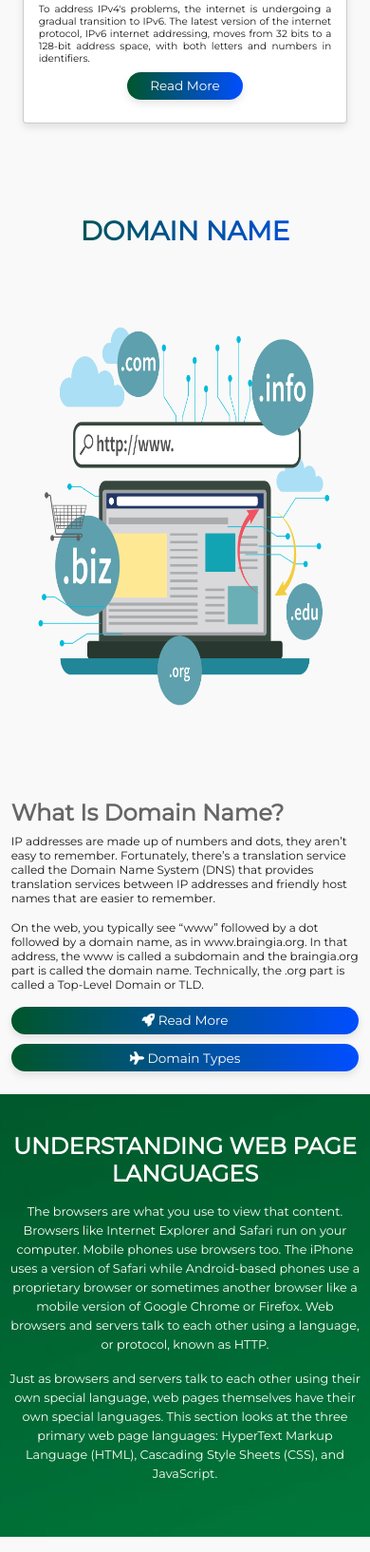
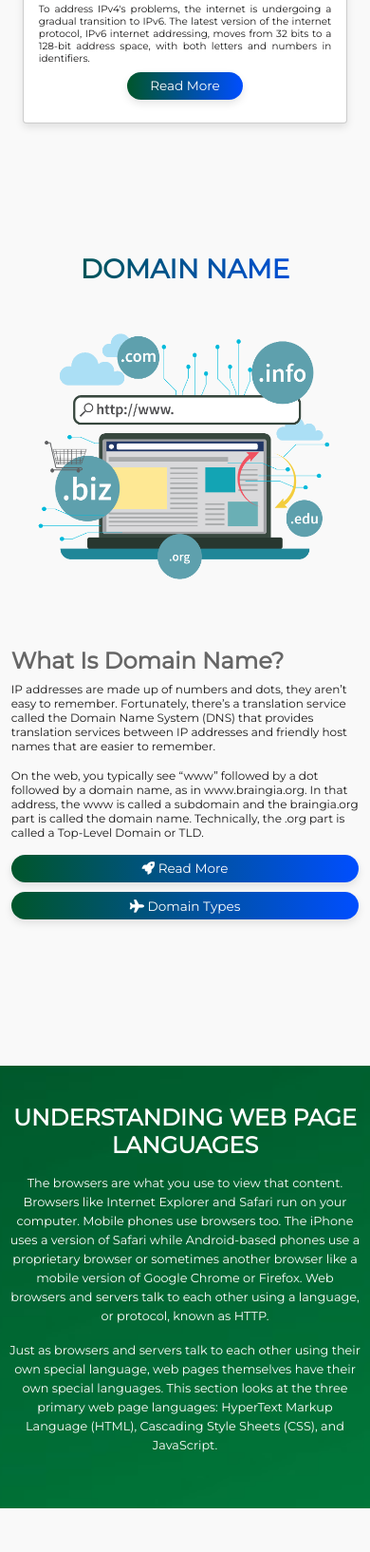
Before and after one commit to geekyari/WEBD-Presentation, a plain HTML site: page index.html in a window 390 px wide. Shown: the part 1966-3600 px from the top of the page at 95% size. Drawn offline with Linux system fonts and the light colour scheme.

Commit message:
Responsiveness improved

```diff
--- a/style.css
+++ b/style.css
@@ -237,6 +237,10 @@
     text-transform: none;
 }
 
+.domainName{
+    margin-top: -10rem;
+}
+
 .webpage{
     text-align: center;
     padding: 5rem 1rem;
@@ -442,6 +446,11 @@
         padding-bottom: 2rem;
     }
 
+    .webpage{
+        margin-top: 3rem;
+        margin-bottom: 3rem;
+    }
+
 }
 
 @media (max-width:768px){
@@ -499,6 +508,7 @@
 
     .domainName{
         background-position: right;
+        margin-top: 5rem;
     }
 
     .domainName .image img{
@@ -513,8 +523,21 @@
         padding-left: 0rem;
     }
 
+    .webpage{
+        margin-top: 5rem;
+        margin-bottom: 5rem;
+    }
+
+
 }
 
+@media (max-width:749px){
+
+    .webpage{
+        margin-top: 10rem;
+        margin-bottom: 5rem;
+    }
+}
 
 @media (max-width:450px){
 
@@ -536,5 +559,12 @@
         margin: 1rem 0;
     }
 
+    .domainName img{
+        width: 50%;
+        height: 371px;
+        padding-bottom: -40rem;
+    }
+
+
 
 }
```
